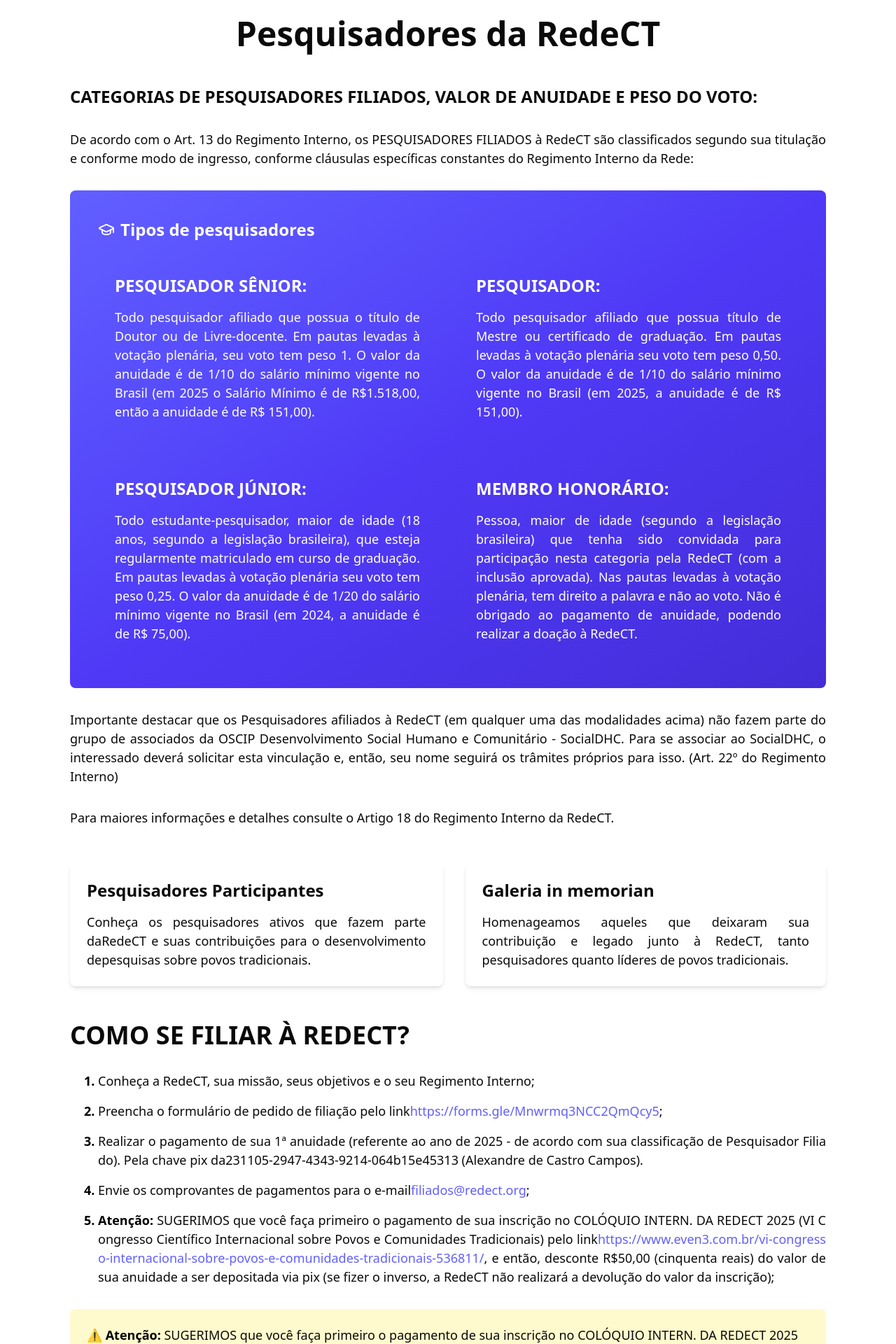
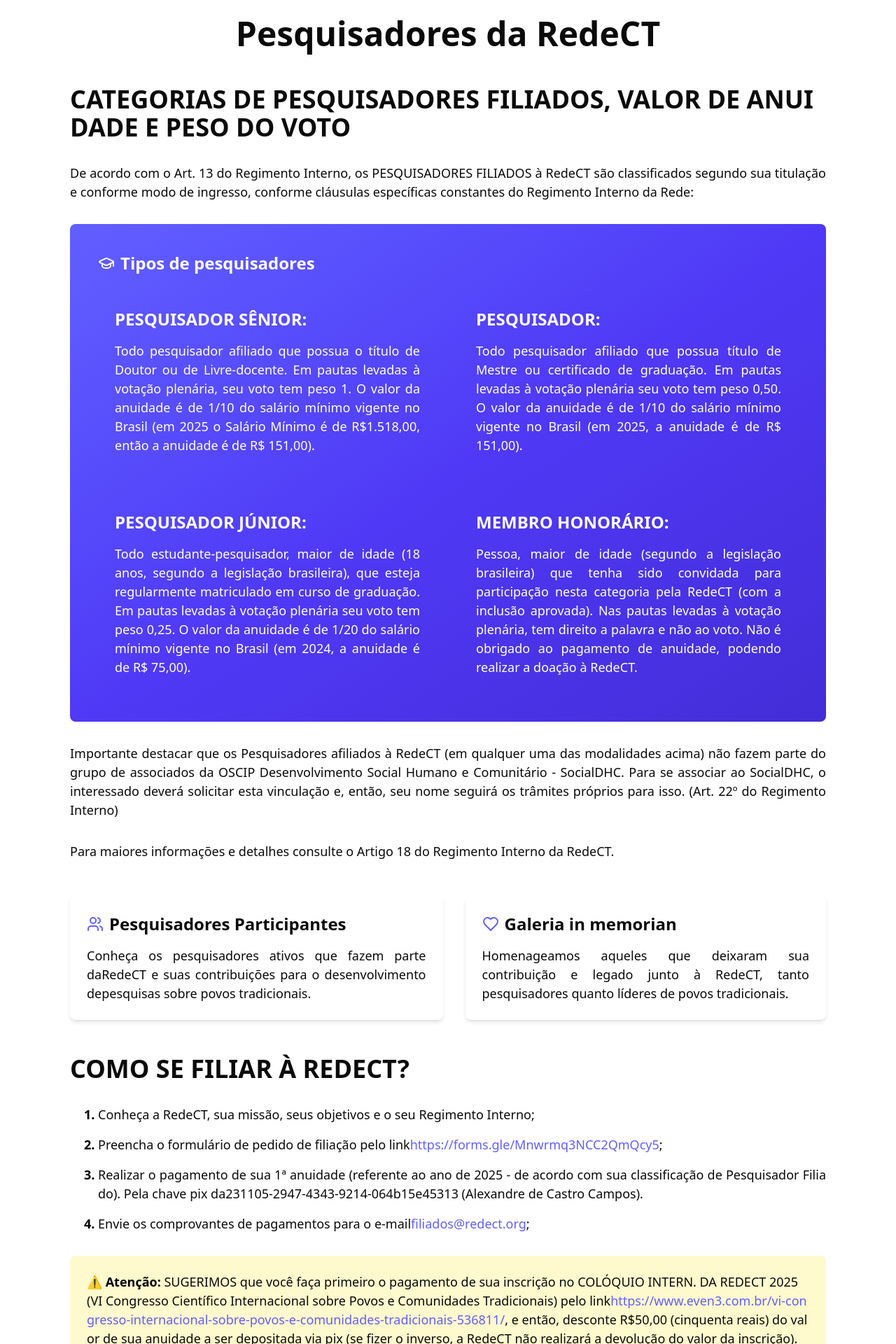
Before and after one commit to andersonkaiti/rede-ct, a Next.js app in the folder rede-ct/: page /quem-somos/pesquisadores-participantes in a window 1280 px wide. Shown: the part 160-2080 px from the top of the page at 70% size. Built offline with nearby package versions, Linux system fonts and the light colour scheme.

Commit message:
:recycle: refactor: Correções de conteúdo e responsividade.

```diff
--- a/rede-ct/src/app/globals.css
+++ b/rede-ct/src/app/globals.css
@@ -137,13 +137,13 @@ aside {
 }
 
 .title-1 {
-  @apply text-3xl font-extrabold lg:text-5xl;
+  @apply text-3xl font-extrabold break-all whitespace-normal lg:text-5xl;
 }
 
 .title-2 {
-  @apply text-2xl font-bold lg:text-4xl;
+  @apply text-2xl font-bold break-all whitespace-normal lg:text-4xl;
 }
 
 .title-3 {
-  @apply text-xl font-bold lg:text-2xl;
+  @apply text-xl font-bold break-all whitespace-normal lg:text-2xl;
 }
--- a/rede-ct/src/app/layout.tsx
+++ b/rede-ct/src/app/layout.tsx
@@ -33,7 +33,9 @@ export default function RootLayout({
         <NavigationBar />
         {children}
         <Footer />
-        <Toaster />
+        <div className="fixed right-0 bottom-0 z-50">
+          <Toaster />
+        </div>
       </body>
     </html>
   );
--- a/rede-ct/src/app/quem-somos/pesquisadores-participantes/page.tsx
+++ b/rede-ct/src/app/quem-somos/pesquisadores-participantes/page.tsx
@@ -1,16 +1,15 @@
 import Link from "next/link";
 import { OrderedList } from "@components/ordered-list";
-import { GraduationCap } from "lucide-react";
+import { GraduationCap, Heart, Users } from "lucide-react";
 
 export default async function PesquisadoresParticipantes() {
   return (
-    <main className="mx-auto flex max-w-7xl flex-col justify-center gap-12.5 p-10 lg:p-25">
+    <main className="mx-auto flex max-w-7xl flex-col justify-center gap-12.5 p-5 py-8 lg:p-25">
       {/* Pesquisadores */}
       <h1 className="title-1 text-center">Pesquisadores da RedeCT</h1>
       <section className="space-y-8">
-        <h2 className="title-3">
-          CATEGORIAS DE PESQUISADORES FILIADOS, VALOR DE ANUIDADE E PESO DO
-          VOTO:
+        <h2 className="title-2">
+          CATEGORIAS DE PESQUISADORES FILIADOS, VALOR DE ANUIDADE E PESO DO VOTO
         </h2>
         <p className="text-justify">
           De acordo com o Art. 13 do Regimento Interno, os PESQUISADORES
@@ -83,7 +82,10 @@ export default async function PesquisadoresParticipantes() {
       <section className="flex flex-col gap-8 md:flex-row">
         <Link href="/quem-somos/pesquisadores-participantes/pesquisadores">
           <div className="space-y-4 rounded-md p-6 text-justify shadow-md transition-all duration-300 hover:shadow-xl">
-            <h2 className="title-3 font-bold">Pesquisadores Participantes</h2>
+            <h2 className="title-3 flex items-center gap-2 font-bold">
+              <Users className="text-indigo-500" />
+              Pesquisadores Participantes
+            </h2>
             <p>
               Conheça os pesquisadores ativos que fazem parte daRedeCT e suas
               contribuições para o desenvolvimento depesquisas sobre povos
@@ -93,7 +95,9 @@ export default async function PesquisadoresParticipantes() {
         </Link>
         <Link href="/quem-somos/pesquisadores-participantes/in-memorian">
           <div className="space-y-4 rounded-md p-6 text-justify shadow-md transition-all duration-300 hover:shadow-xl">
-            <h2 className="title-3 font-bold">Galeria in memorian</h2>
+            <h2 className="title-3 flex items-center gap-2 font-bold">
+              <Heart className="text-indigo-500" /> Galeria in memorian
+            </h2>
             <p>
               Homenageamos aqueles que deixaram sua contribuição e legado junto
               à RedeCT, tanto pesquisadores quanto líderes de povos
@@ -132,24 +136,8 @@ export default async function PesquisadoresParticipantes() {
             Envie os comprovantes de pagamentos para o e-mail
             <span className="text-indigo-500">filiados@redect.org</span>;
           </OrderedList.Item>
-          <OrderedList.Item>
-            <span className="font-bold text-black">Atenção:</span> SUGERIMOS que
-            você faça primeiro o pagamento de sua inscrição no COLÓQUIO INTERN.
-            DA REDECT 2025 (VI Congresso Científico Internacional sobre Povos e
-            Comunidades Tradicionais) pelo link
-            <Link
-              href="https://www.even3.com.br/vi-congresso-internacional-sobre-povos-e-comunidades-tradicionais-536811/s"
-              target="_blank"
-              className="text-indigo-500 hover:underline"
-            >
-              https://www.even3.com.br/vi-congresso-internacional-sobre-povos-e-comunidades-tradicionais-536811/
-            </Link>
-            , e então, desconte R$50,00 (cinquenta reais) do valor de sua
-            anuidade a ser depositada via pix (se fizer o inverso, a RedeCT não
-            realizará a devolução do valor da inscrição);
-          </OrderedList.Item>
         </OrderedList.Root>
-        <aside className="rounded-md bg-yellow-200/40 p-6">
+        <aside className="rounded-md bg-yellow-200/40 p-6 break-all">
           <span className="font-bold text-black">⚠️ Atenção:</span> SUGERIMOS
           que você faça primeiro o pagamento de sua inscrição no COLÓQUIO
           INTERN. DA REDECT 2025 (VI Congresso Científico Internacional sobre
--- a/rede-ct/src/app/quem-somos/transparencia-e-controle-social/page.tsx
+++ b/rede-ct/src/app/quem-somos/transparencia-e-controle-social/page.tsx
@@ -1,11 +1,17 @@
 import { Copy } from "@components/copy";
 import { OrderedList } from "@components/ordered-list";
-import { Banknote, FileText, Link as LinkIcon, PiggyBank } from "lucide-react";
+import {
+  ArrowRightIcon,
+  Banknote,
+  FileText,
+  Link as LinkIcon,
+  PiggyBank,
+} from "lucide-react";
 import Link from "next/link";
 
 export default function TransparenciaEControleSocial() {
   return (
-    <main className="mx-auto flex max-w-7xl flex-col justify-center gap-12.5 p-10 lg:p-25">
+    <main className="mx-auto flex max-w-7xl flex-col justify-center gap-12.5 p-5 py-10 lg:p-25">
       {/* INTRODUÇÃO */}
       <section className="space-y-14">
         <h1 className="title-1 text-center">
@@ -112,7 +118,7 @@ export default function TransparenciaEControleSocial() {
           atividade da RedeCT ou mesmo de prestação de contas ainda em curso).
         </p>
 
-        <section className="space-y-8">
+        <section>
           <Link href="/quem-somos/transparencia-e-controle-social/comite-legitimador">
             <div className="flex items-center gap-4 rounded-md p-6 text-justify shadow-[0_0_10px_rgba(0,0,0,0.1)] transition-all duration-300 hover:shadow-xl">
               <div className="rounded-full bg-indigo-500/20 p-2">
@@ -125,6 +131,9 @@ export default function TransparenciaEControleSocial() {
                   contribuições para o desenvolvimento de pesquisas sobre povos
                   tradicionais.
                 </p>
+              </div>
+              <div className="ml-auto">
+                <ArrowRightIcon className="text-indigo-500" />
               </div>
             </div>
           </Link>
@@ -197,7 +206,7 @@ export default function TransparenciaEControleSocial() {
               <h3 className="text-gray-500">Titular</h3>
               <h3 className="title-3">Alexandre de Castro Campos</h3>
             </div>
-            <div className="flex flex-col justify-center gap-8 lg:flex-row">
+            <div className="flex flex-col justify-center gap-8 lg:col-span-3 lg:flex-row">
               <div className="space-y-2">
                 <h3 className="title-3">Conta corrente</h3>
                 <Copy className="text-gray-500">02-028318-0</Copy>
```
Also changed, not shown: rede-ct/src/types/membro.d.ts (renamed from rede-ct/src/types/membro.tsx).
